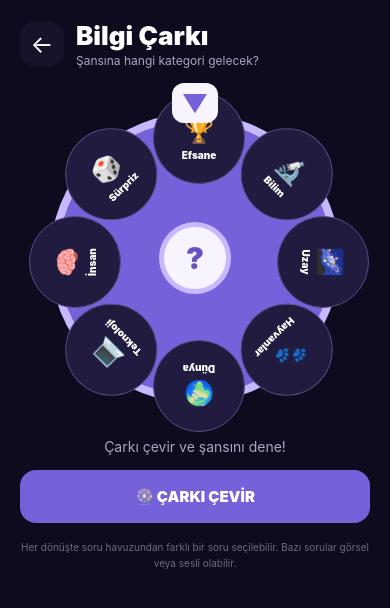
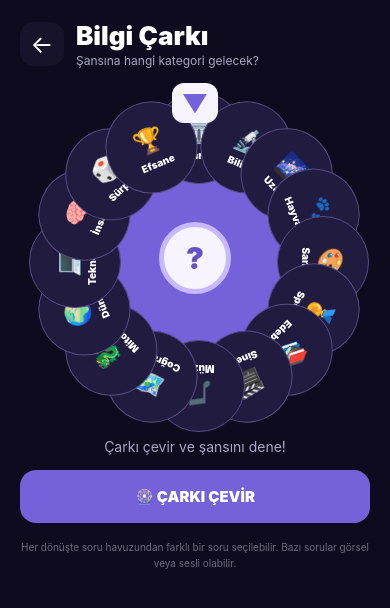
Before and after one commit to fiko933507/bir_bilgi, a React Native app: screen / in a window 390 px wide. Both pictures are taken after a click on the element 195 px from the left and 471 px from the top of the page. Shown: the top 608 px of the page. Built offline with nearby package versions, Linux system fonts and the light colour scheme.

Commit message:
feat: expand wheel with new knowledge categories

```diff
--- a/src/WheelGame.js
+++ b/src/WheelGame.js
@@ -2,8 +2,7 @@ import React,{useRef,useState} from "react";
 import {View,Text,Pressable,StyleSheet,Animated,Easing} from "react-native";
 
 const SEGMENTS=[
- {name:"Tarih",icon:"🏛️"},{name:"Bilim",icon:"🔬"},{name:"Uzay",icon:"🌌"},{name:"Hayvanlar",icon:"🐾"},
- {name:"Dünya",icon:"🌍"},{name:"Teknoloji",icon:"💻"},{name:"İnsan",icon:"🧠"},{name:"Sürpriz",icon:"🎲"},{name:"Efsane",icon:"🏆",legendary:true}
+ {name:"Tarih",icon:"🏛️"},{name:"Bilim",icon:"🔬"},{name:"Uzay",icon:"🌌"},{name:"Hayvanlar",icon:"🐾"},{name:"Sanat",icon:"🎨"},{name:"Spor",icon:"🏅"},{name:"Edebiyat",icon:"📚"},{name:"Sinema",icon:"🎬"},{name:"Müzik",icon:"🎵"},{name:"Coğrafya",icon:"🗺️"},{name:"Mitoloji",icon:"🐉"},{name:"Dünya",icon:"🌍"},{name:"Teknoloji",icon:"💻"},{name:"İnsan",icon:"🧠"},{name:"Sürpriz",icon:"🎲"},{name:"Efsane",icon:"🏆",legendary:true}
 ];
 
 export default function WheelGame({onSelected,onBack}){
@@ -24,7 +23,7 @@ export default function WheelGame({onSelected,onBack}){
   <View style={w.stage}>
    <View style={w.pointer}><Text style={w.pointerText}>▼</Text></View>
    <Animated.View style={[w.wheel,spinStyle]}>
-    {SEGMENTS.map((x,i)=><View key={x.name} style={[w.slot,{transform:[{rotate:`${i*45}deg`},{translateY:-118}]}]}><View style={w.slotInner}><Text style={w.icon}>{x.icon}</Text><Text style={w.slotText}>{x.name}</Text></View></View>)}
+    {SEGMENTS.map((x,i)=><View key={x.name} style={[w.slot,{transform:[{rotate:`${i*(360/SEGMENTS.length)}deg`},{translateY:-118}]}]}><View style={w.slotInner}><Text style={w.icon}>{x.icon}</Text><Text style={w.slotText}>{x.name}</Text></View></View>)}
     <View style={w.center}><Text style={w.centerIcon}>?</Text></View>
    </Animated.View>
   </View>
```
